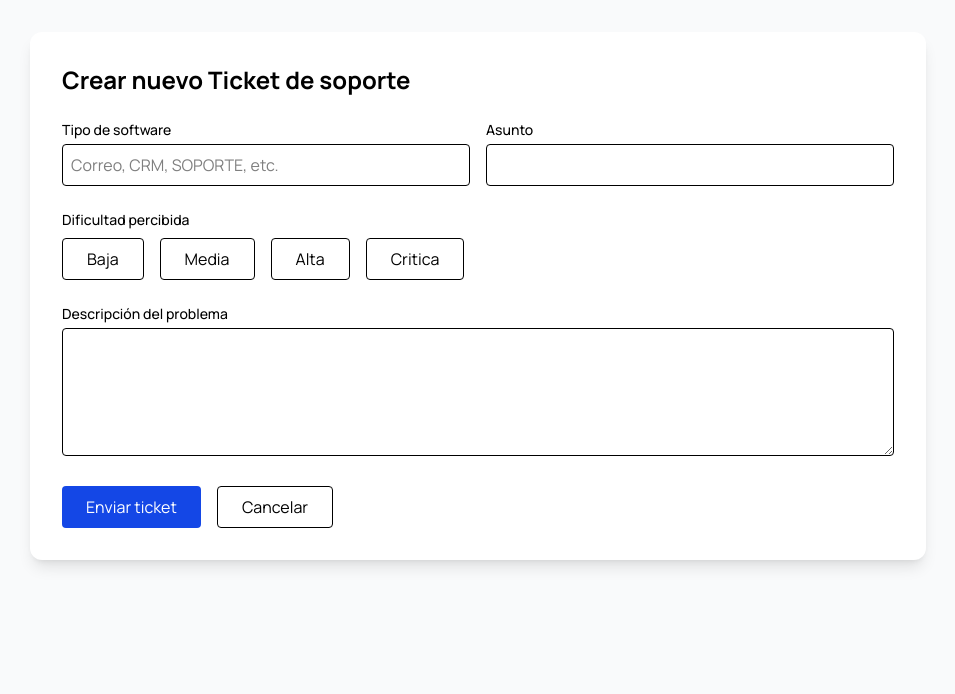
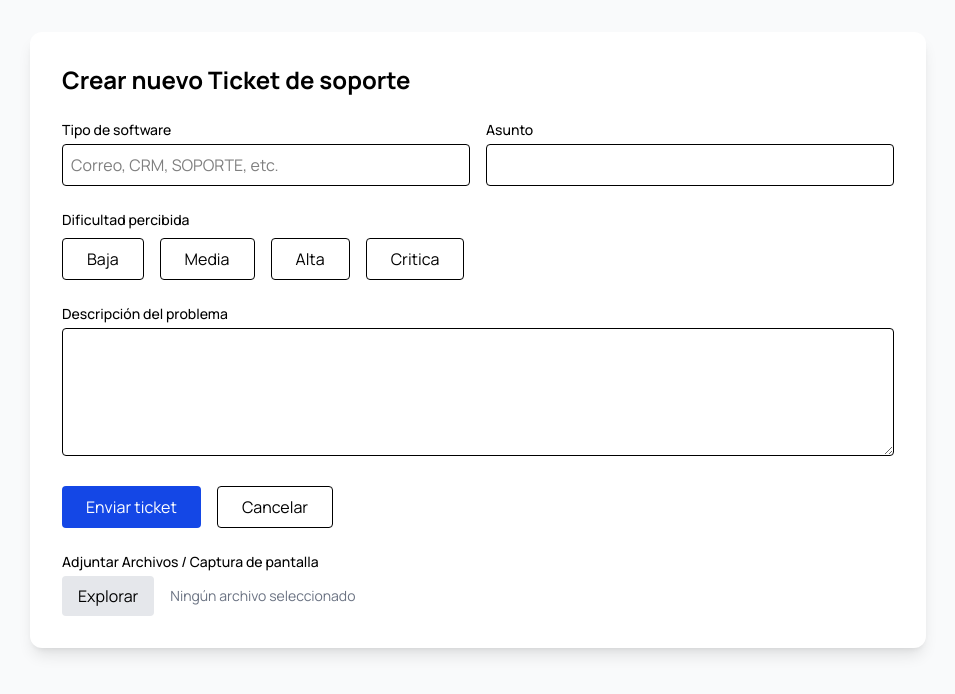
Before and after one commit to EDuque777/Mesa-Ayuda-TI-Frontend, a Next.js app: page /ticketsFrom in a window 1280 px wide. Shown: the top 694 px of the page, without its empty margins (162-1117 px from the left). Built offline with nearby package versions, Linux system fonts and the light colour scheme; no server answers.

Commit message:
Archivo vr 1.1 nueva actualizacion barra de load archivos y imagenes

```diff
--- a/src/app/ticketsFrom/page.tsx
+++ b/src/app/ticketsFrom/page.tsx
@@ -36,6 +36,17 @@ export default function TicketFormPage() {
             <button type="submit" className="bg-blue-700 text-white px-6 py-2 rounded">Enviar ticket</button>
             <button type="button" className="border px-6 py-2 rounded">Cancelar</button>
           </div>
+          {/* Nuevo apartado para archivos */}
+          <div>
+            <label className="block text-sm font-medium mb-1">Adjuntar Archivos / Captura de pantalla</label>
+            <div className="flex items-center gap-4">
+              <label className="cursor-pointer bg-gray-200 px-4 py-2 rounded hover:bg-gray-300">
+                Explorar
+                <input type="file" className="hidden" />
+              </label>
+              <span className="text-sm text-gray-500">Ningún archivo seleccionado</span>
+            </div>
+          </div>
         </form>
       </div>
     </main>
```
